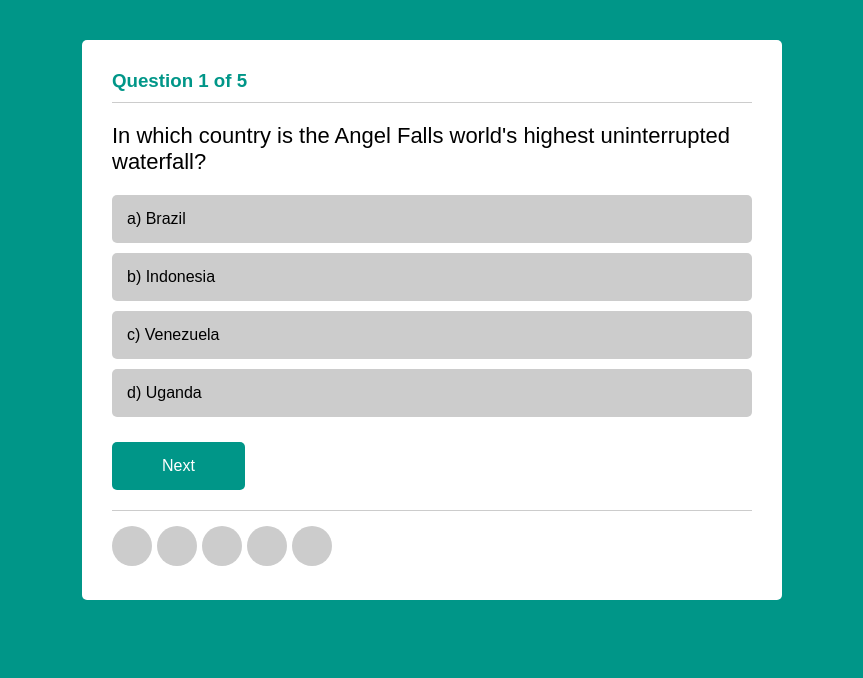
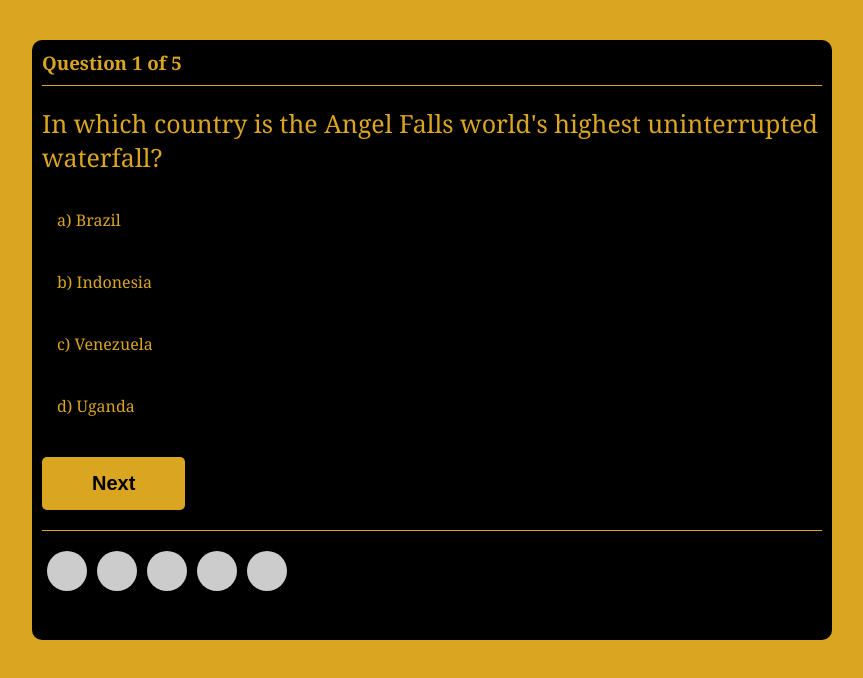
Before and after one commit to Kenals/Quiz-Game, a plain HTML site: page index.html in a window 1280 px wide. Shown: the whole page, without its empty margins (208-1071 px from the left). Drawn offline with Linux system fonts and the light colour scheme.

Commit message:
styling commit

```diff
--- a/script.js
+++ b/script.js
@@ -1,15 +1,14 @@
-
-const options=document.querySelector(".options").children;
-const answerTrackerContainer=document.querySelector(".answers-tracker");
-const questionNumberSpan=document.querySelector(".question-num-value");
-const totalQuestionSpan=document.querySelector(".total-question");
-const correctAnswerSpan=document.querySelector(".correct-answers");
-const totalQuestionSpan2=document.querySelector(".total-question2");
-const question=document.querySelector(".question");
-const op1=document.querySelector(".option1");
-const op2=document.querySelector(".option2");
-const op3=document.querySelector(".option3");
-const op4=document.querySelector(".option4");
+let options=document.querySelector(".options").children;
+let answerTrackerContainer=document.querySelector(".answers-tracker");
+let questionNumberSpan=document.querySelector(".question-num-value");
+let totalQuestionSpan=document.querySelector(".total-question");
+let correctAnswerSpan=document.querySelector(".correct-answers");
+let totalQuestionSpan2=document.querySelector(".total-question2");
+let question=document.querySelector(".question");
+let op1=document.querySelector(".option1");
+let op2=document.querySelector(".option2");
+let op3=document.querySelector(".option3");
+let op4=document.querySelector(".option4");
 let questionIndex;
 let index=0;
 let myArray=[];
@@ -90,7 +89,7 @@ function enableOptions(){
 
 function validate(){
     if(!options[0].classList.contains("disabled")){
-        alert("Please Choose one option")
+        alert("Please choose one option")
     }
     else{
         enableOptions();
--- a/style.css
+++ b/style.css
@@ -1,19 +1,19 @@
 body {
     margin: 0;
-    background-color: #009688;
-    font-family: sans-serif;
+    background-color: goldenrod;
+    font-family: Georgia, 'Times New Roman', Times, serif;
 }
 *{
     box-sizing: border-box;
 }
 
 .quiz-container{
-    max-width: 700px;
-    min-height: 500px;
-    background-color: #ffffff;
+    max-width: 800px;
+    min-height: 600px;
+    background-color: black;
     margin: 40px auto;
-    border-radius: 5px;
-    padding: 30px;
+    border-radius: 10px;
+    padding: 10px;
 }
 
 .quiz-container::after,.quiz-container::before{
@@ -22,32 +22,28 @@ body {
     display: table;
 }
 
-.question-number,
-.question,
-.options,
-.button,
 .answers-tracker{
     float: left;
     width: 100%;
 }
 
 .question-number h3{
-    color:#009688;
-    border-bottom: 1px solid #ccc;
+    color:goldenrod;
+    border-bottom: 1px solid goldenrod;
     margin:0;
     padding-bottom:10px;
 }
 
 .question {
-    font-size: 22px;
-    color: #000000;
+    font-size: 25px;
+    color: goldenrod;
     padding: 20px 0;
 }
 
 .options div{
-    background-color: #cccccc;
+    background-color:black;
     font-size: 16px;
-    color: #000000;
+    color: goldenrod;
     margin-bottom: 10px;
     border-radius: 5px;
     padding:15px;
@@ -86,6 +82,7 @@ body {
    }
 }
 
+
 .options div.wrong{
     z-index: 1;
     color: #fff;
@@ -115,17 +112,18 @@ body {
 .button .btn{
     padding: 15px 50px;
     border-radius: 5px;
-    cursor: pointer;
-    background-color: #009688;
-    font-size: 16px;
-    color: #ffffff;
+    background-color: goldenrod;
+    font-size: 20px;
+    font-weight: bold;
+    color: black;
     border: none;
     display: inline-block;
     margin: 15px 0 20px;
+    cursor: pointer;
 }
 
 .answers-tracker{
-    border-top: 1px solid #ccc;
+    border-top: 1px solid goldenrod;
     padding-top: 15px;
 }
 
@@ -135,12 +133,12 @@ body {
     background-color: #cccccc;
     display: inline-block;
     border-radius: 50%;
-    margin-right: 5px;
+    margin: 5px 5px 0;
 }
 
 .answers-tracker div.correct{
     background-color: green;
-    background-image: url("img/correct.jfif");
+    background-image: url("img/Check.png");
     background-position: center;
     background-repeat: no-repeat;
     background-size: 50%;
@@ -172,26 +170,27 @@ body {
 }
 
 .quiz-over .box{
-    background-color: #089588;
+    background-color: goldenrod;
     padding: 30px;
-    border-radius: 10px;
+    border-radius: 5px;
     text-align: center;
     flex-basis: 700px;
     max-width: 700px;
-    color: #ffffff;
+    color: black;
 }
 
 .quiz-over .box h1{
-    font-size: 36px;
+    font-size: 30px;
     margin: 0 0 20px;
 }
 
 .quiz-over .box button{
     padding: 15px 50px;
     border: none;
-    background-color: #FF9800;
+    background-color: black;
     border-radius: 5px;
     font-size: 16px;
+    font-weight: bold;
     margin: 15px 0 20px;
-    color: #ffffff;
+    color: goldenrod;
 }
```
Also changed, not shown: Quiz Questions.txt, img/Check.png (added), img/right.jfif (renamed from img/correct.jfif), img/wrong.png.
